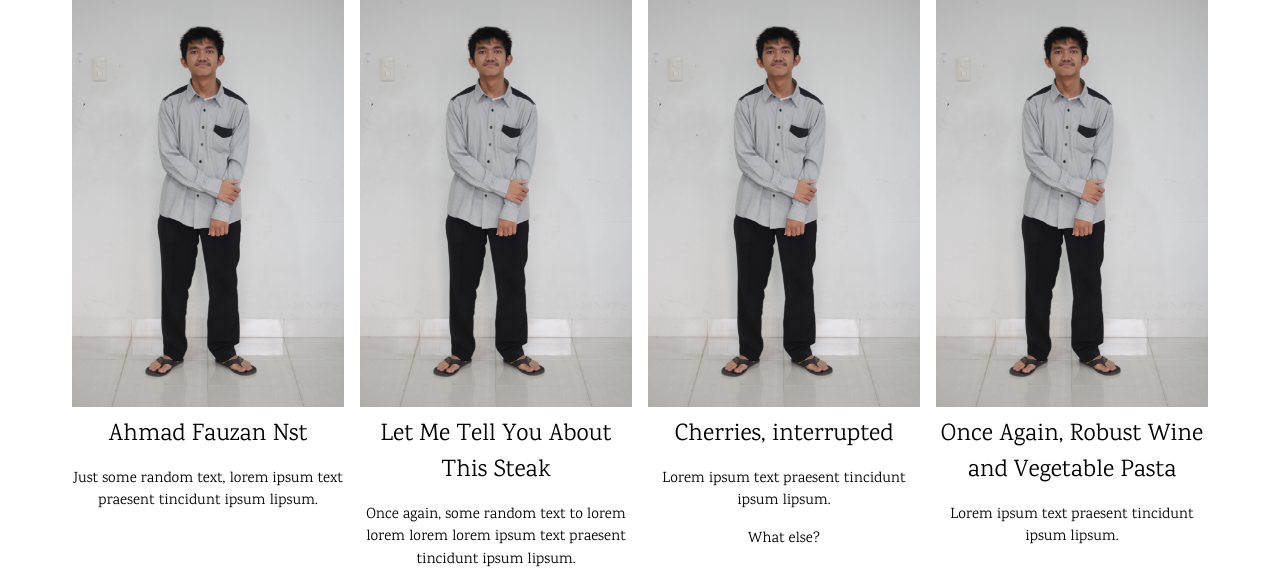
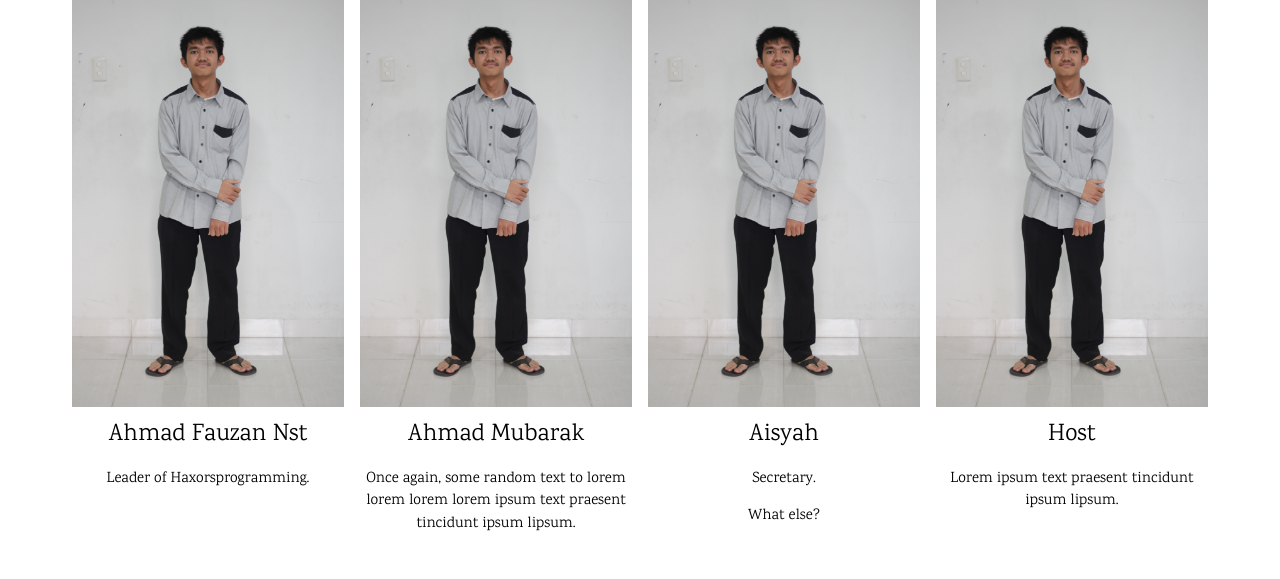
Before and after one commit to haxorsprogramming/haxors-homepage, a PHP site: page /squad in a window 1280 px wide. Shown: the part 125-704 px from the top of the page. Run offline with PHP 8.4, Linux system fonts and the light colour scheme.

Commit message:
kit dikit

```diff
--- a/squad/index.html
+++ b/squad/index.php
@@ -37,22 +37,22 @@ body,h1,h2,h3,h4,h5,h6 {font-family: "Karma", sans-serif}
     <div class="w3-quarter">
       <img src="../images/squad/fauzan.JPG" alt="Sandwich" style="width:100%">
       <h3>Ahmad Fauzan Nst</h3>
-      <p>Just some random text, lorem ipsum text praesent tincidunt ipsum lipsum.</p>
+      <p>Leader of Haxorsprogramming.</p>
     </div>
     <div class="w3-quarter">
         <img src="../images/squad/fauzan.JPG" alt="Sandwich" style="width:100%">
-      <h3>Let Me Tell You About This Steak</h3>
+      <h3>Ahmad Mubarak</h3>
       <p>Once again, some random text to lorem lorem lorem lorem ipsum text praesent tincidunt ipsum lipsum.</p>
     </div>
     <div class="w3-quarter">
         <img src="../images/squad/fauzan.JPG" alt="Sandwich" style="width:100%">
-      <h3>Cherries, interrupted</h3>
-      <p>Lorem ipsum text praesent tincidunt ipsum lipsum.</p>
+      <h3>Aisyah</h3>
+      <p>Secretary.</p>
       <p>What else?</p>
     </div>
     <div class="w3-quarter">
         <img src="../images/squad/fauzan.JPG" alt="Sandwich" style="width:100%">
-      <h3>Once Again, Robust Wine and Vegetable Pasta</h3>
+      <h3>Host</h3>
       <p>Lorem ipsum text praesent tincidunt ipsum lipsum.</p>
     </div>
   </div>
```
